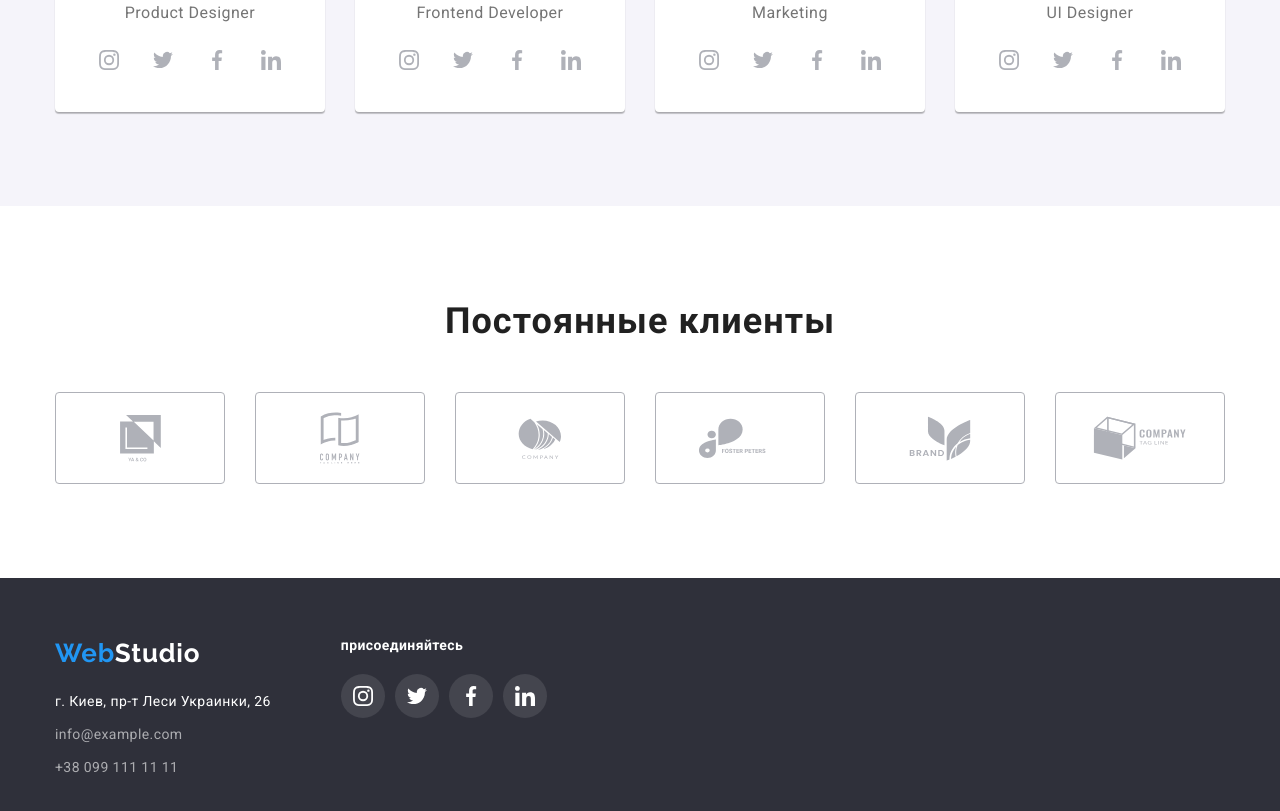
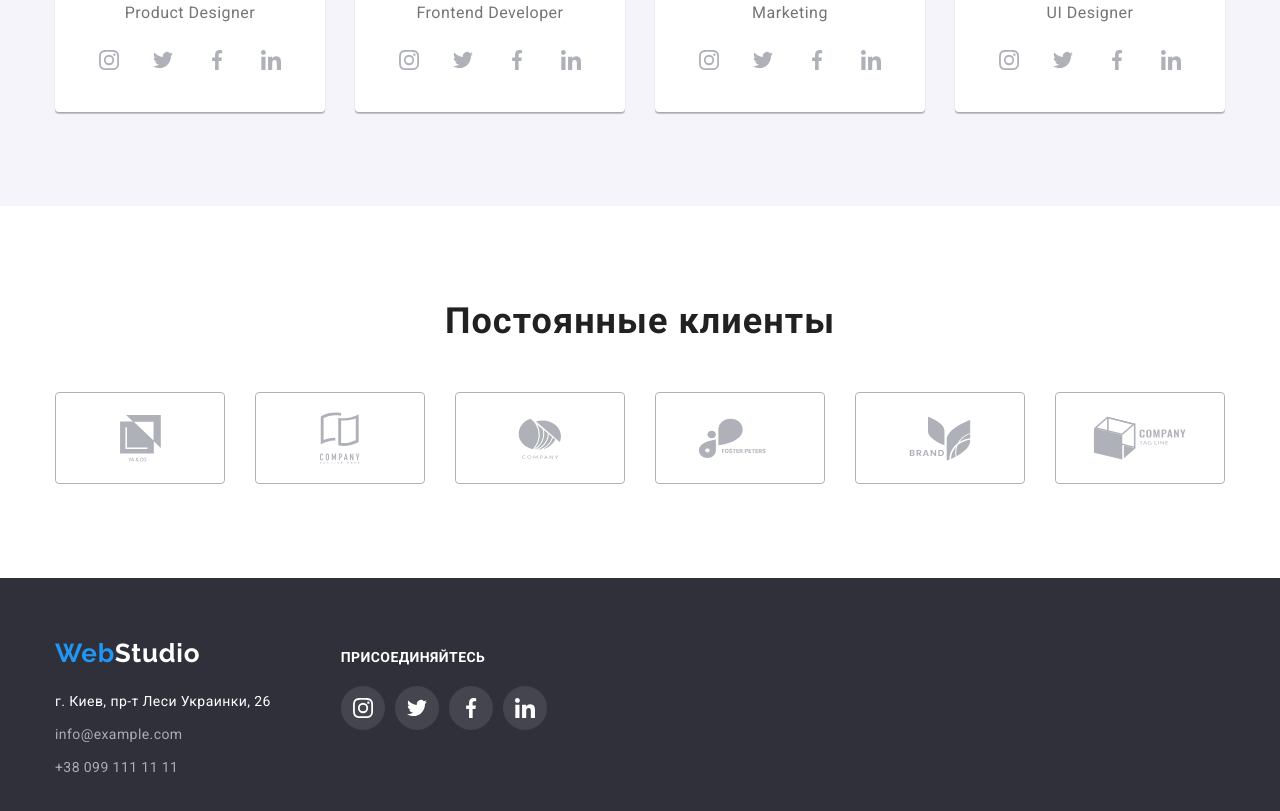
Before and after one commit to kostiantynkuzin/goit-markup-hw-04, a plain HTML site: page index.html in a window 1280 px wide. Shown: the part 2098-2909 px from the top of the page. Drawn offline with nearby package versions, Linux system fonts and the light colour scheme.

Commit message:
finish-hw04

```diff
--- a/css/styles.css
+++ b/css/styles.css
@@ -373,6 +373,7 @@ img {
 }
 .footer-content {
   display: flex;
+  align-items: baseline;
 }
 .footer-list {
   display: inline-block;
@@ -413,6 +414,7 @@ img {
   letter-spacing: 0.03em;
   color: var(--primary-white-color);
   margin-bottom: 20px;
+  text-transform: uppercase;
 }
 .soc-net-list {
   display: flex;
```
